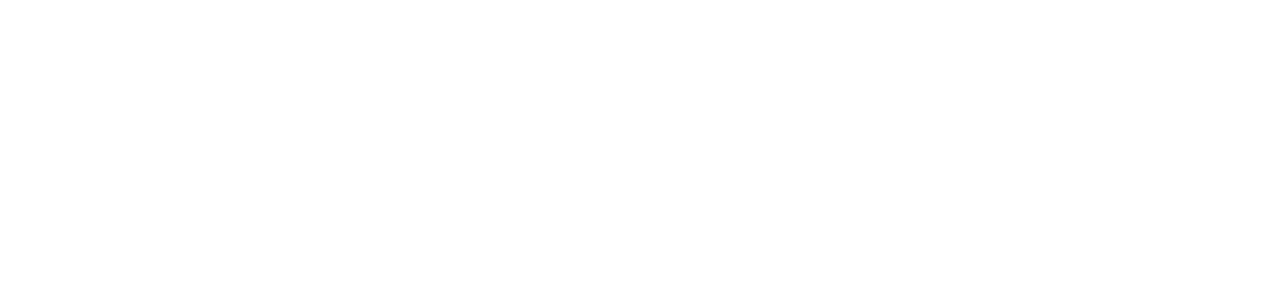
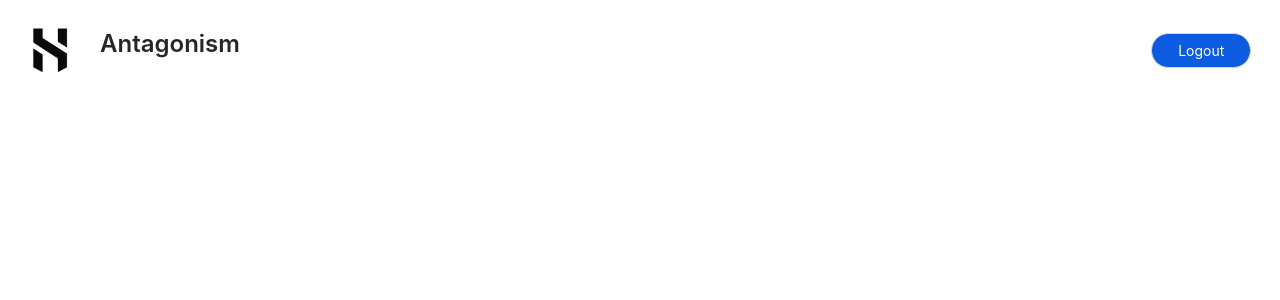
Before and after one commit to nazhimkalam/Antagonism, a React (Create React App) app in the folder frontend/: page /home in a window 1280 px wide. Shown: the top 300 px of the page. Built offline with nearby package versions, Linux system fonts and the light colour scheme.

Commit message:
created the header component

```diff
--- a/frontend/package.json
+++ b/frontend/package.json
@@ -24,6 +24,7 @@
     "eslint-plugin-prettier": "^3.1.4",
     "eslint-plugin-react": "^7.21.5",
     "eslint-plugin-react-hooks": "^4.0.8",
+    "notistack": "^2.0.3",
     "prettier": "^2.0.0",
     "react": "^17.0.2",
     "react-dom": "^17.0.2",
--- a/frontend/src/app/routes.ts
+++ b/frontend/src/app/routes.ts
@@ -1,3 +1,5 @@
+import DetectorPage from "../pages/detector/DetectorPage"
+import HomePage from "../pages/home/HomePage"
 import LandingPage from "../pages/landing/LandingPage"
 import LoginPage from "../pages/login/LoginPage"
 import RegisterPage from "../pages/register/RegisterPage"
@@ -6,6 +8,8 @@
     landing: '/',
     login: '/login',
     register: '/register',
+    home: '/home',
+    detector: '/detector',
 }
 
 const GetRoutes = [
@@ -26,6 +30,18 @@
         component: RegisterPage,
         exact: true,
         authGuard: false
+    },
+    {
+        path: RoutePaths.home,
+        component: HomePage,
+        exact: true,
+        authGuard: false
+    },
+    {
+        path: RoutePaths.detector,
+        component: DetectorPage,
+        exact: true,
+        authGuard: false
     }
 ]
 
--- /dev/null
+++ b/frontend/src/components/About/About.tsx
@@ -0,0 +1,13 @@
+import styled from 'styled-components';
+
+const About = () => {
+    return (
+        <Container>
+
+        </Container>
+    )
+}
+
+export default About
+
+const Container = styled.div``;
--- /dev/null
+++ b/frontend/src/components/Footer/Footer.tsx
@@ -0,0 +1,13 @@
+import styled from 'styled-components';
+
+const Footer = () => {
+    return (
+        <Container>
+
+        </Container>
+    )
+}
+
+export default Footer
+
+const Container = styled.div``;
--- /dev/null
+++ b/frontend/src/components/Header/Header.tsx
@@ -0,0 +1,50 @@
+import { Image, Typography } from 'antd';
+import { useDispatch } from 'react-redux';
+import { useHistory } from 'react-router-dom';
+import styled from 'styled-components';
+import { RoutePaths } from '../../app/routes';
+import CustomButton from '../../common/CustomButton/CustomButton';
+import { logout } from '../../redux/reducers/userReducer';
+
+const Header = () => {
+    const { Title } = Typography;
+    const dispatch = useDispatch();
+    const history = useHistory();
+
+    const handleLogout = () => {
+        dispatch(logout());
+        history.push(RoutePaths.landing);
+    }
+
+    return (
+        <Container>
+            <ImageContainer>
+                <Image src="logos/logo1.png" alt="logo" title="Antagonism" preview={false} />
+                <Title level={3}>Antagonism</Title>
+            </ImageContainer>
+            <CustomButton width="100px" borderRadius="50px" type="primary" content="Logout" handleEvent={handleLogout}/>
+        </Container>
+    )
+}
+
+export default Header
+
+const Container = styled.div`
+    display: flex;
+    align-items: center;
+    justify-content: space-between;;
+
+    margin: 0 1.5pc 0 0;
+`;
+
+const ImageContainer = styled.div`
+    display: flex;
+    align-items: center;
+    justify-content: center;
+
+    img {
+        width: 100px;
+        object-fit: contain;
+    }
+
+`;
--- /dev/null
+++ b/frontend/src/components/Hero/Hero.tsx
@@ -0,0 +1,13 @@
+import styled from 'styled-components';
+
+const Hero = () => {
+    return (
+        <Container>
+
+        </Container>
+    )
+}
+
+export default Hero
+
+const Container = styled.div``;
--- /dev/null
+++ b/frontend/src/components/HowItWorks/HowItWorks.tsx
@@ -0,0 +1,13 @@
+import styled from 'styled-components';
+
+const HowItWorks = () => {
+    return (
+        <Container>
+
+        </Container>
+    )
+}
+
+export default HowItWorks
+
+const Container = styled.div``;
--- /dev/null
+++ b/frontend/src/pages/detector/DetectorPage.tsx
@@ -0,0 +1,16 @@
+import styled from 'styled-components';
+
+const DetectorPage = () => {
+    return (
+        <Container>
+            {/* header */}
+            {/* detector hero */}
+            {/* detector */}
+            {/* footer */}
+        </Container>
+    )
+}
+
+export default DetectorPage
+
+const Container = styled.div``;
--- /dev/null
+++ b/frontend/src/pages/home/HomePage.tsx
@@ -0,0 +1,22 @@
+import styled from 'styled-components';
+import About from '../../components/About/About';
+import Footer from '../../components/Footer/Footer';
+import Header from '../../components/Header/Header';
+import Hero from '../../components/Hero/Hero';
+import HowItWorks from '../../components/HowItWorks/HowItWorks';
+
+const HomePage = () => {
+    return (
+        <Container>
+            <Header />
+            <Hero />
+            <About />
+            <HowItWorks />
+            <Footer />
+        </Container>
+    )
+}
+
+export default HomePage
+
+const Container = styled.div``;
--- a/frontend/src/pages/landing/LandingPage.tsx
+++ b/frontend/src/pages/landing/LandingPage.tsx
@@ -21,8 +21,8 @@
             <Image src="logos/logo1.png" alt="logo" title="Antagonism" preview={false} />
             <Title level={2}>Welcome to Antagonism</Title>
             <ButtonContainer>
-                <CustomButton width="120px" borderRadius="15px" type="primary" content="Login" handleEvent={navigateToLogin}/>
-                <CustomButton width="120px" borderRadius="15px" type="secondary" content="Sign up" handleEvent={navigateToRegister}/>
+                <CustomButton width="120px" borderRadius="8px" type="primary" content="Login" handleEvent={navigateToLogin}/>
+                <CustomButton width="120px" borderRadius="8px" type="secondary" content="Sign up" handleEvent={navigateToRegister}/>
             </ButtonContainer>
         </Container>
     )
--- a/frontend/src/pages/login/LoginPage.tsx
+++ b/frontend/src/pages/login/LoginPage.tsx
@@ -1,18 +1,28 @@
 import { Image, Typography } from 'antd';
 import { useState } from 'react';
+import { useDispatch } from 'react-redux';
 import { useHistory } from 'react-router';
 import styled from 'styled-components';
 import { RoutePaths } from '../../app/routes';
 import CustomButton from '../../common/CustomButton/CustomButton';
 import CustomTextField from '../../common/CustomTextField/CustomTextField';
+import { login } from '../../redux/reducers/userReducer';
 
 const LoginPage = () => {
     const { Title } = Typography;
     const history = useHistory();
     const [username, setUsername] = useState<string>();
     const [password, setPassword] = useState<string>();
+    const dispatch = useDispatch();
 
-    const handleLogin = () => {}
+    const handleLogin = () => {
+        if (!username || !password) {
+            alert('Please enter your username and password');
+            return;
+        }
+        dispatch(login({ id: 1, username, password }));
+        history.push(RoutePaths.home);
+    }
 
     const navigateToRegister = () => {
         history.push(RoutePaths.register);
--- a/frontend/src/pages/register/RegisterPage.tsx
+++ b/frontend/src/pages/register/RegisterPage.tsx
@@ -1,10 +1,12 @@
 import { Image, Typography } from 'antd';
 import { useState } from 'react';
+import { useDispatch } from 'react-redux';
 import { useHistory } from 'react-router';
 import styled from 'styled-components';
 import { RoutePaths } from '../../app/routes';
 import CustomButton from '../../common/CustomButton/CustomButton';
 import CustomTextField from '../../common/CustomTextField/CustomTextField';
+import { login } from '../../redux/reducers/userReducer';
 
 const RegisterPage = () => {
     const { Title } = Typography;
@@ -12,8 +14,17 @@
     const [fullName, setFullName] = useState<string>()
     const [username, setUsername] = useState<string>();
     const [password, setPassword] = useState<string>();
+    const dispatch = useDispatch();
 
-    const handleRegister = () => {}
+    const handleRegister = () => {
+        if (!fullName || !username || !password) {
+            alert('Please enter your full name, username and password');
+            return;
+        }
+
+        dispatch(login({ id: 1, fullName, username, password }));
+        history.push(RoutePaths.home);
+    }
 
     const navigateToLogin = () => {
         history.push(RoutePaths.login);
```
Also changed, not shown: 1 other file (tests, documents, lock files or other folders).
